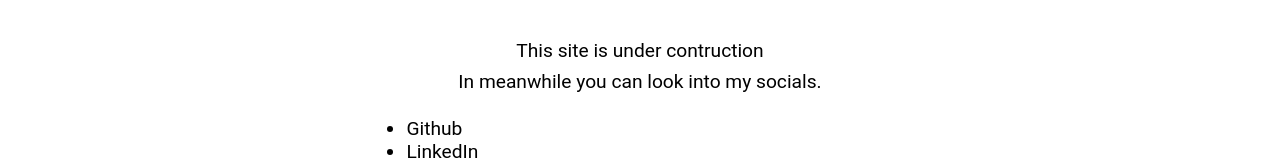
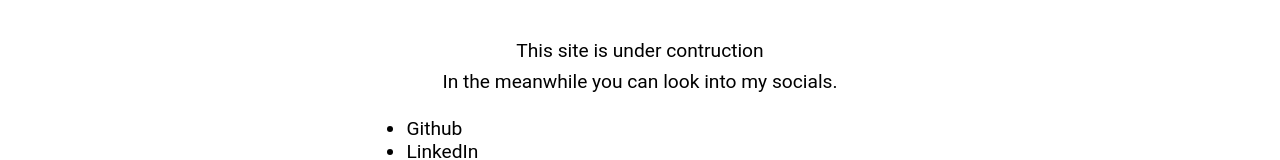
Before and after one commit to Long-HaHoang/website-shenlong, a Next.js app: page / in a window 1280 px wide. Shown: the part 259-419 px from the top of the page. Built offline with nearby package versions, Linux system fonts and the light colour scheme.

Commit message:
fix: typo

```diff
--- a/src/pages/index.js
+++ b/src/pages/index.js
@@ -5,7 +5,7 @@ export default function Home() {
   return (
     <Layout>
       <p>This site is under contruction</p>
-      <p>In meanwhile you can look into my socials.</p>
+      <p>In the meanwhile you can look into my socials.</p>
       <ul>
         <li>
           <Link href={"https://github.com/Long-HaHoang"}>Github</Link>
```
